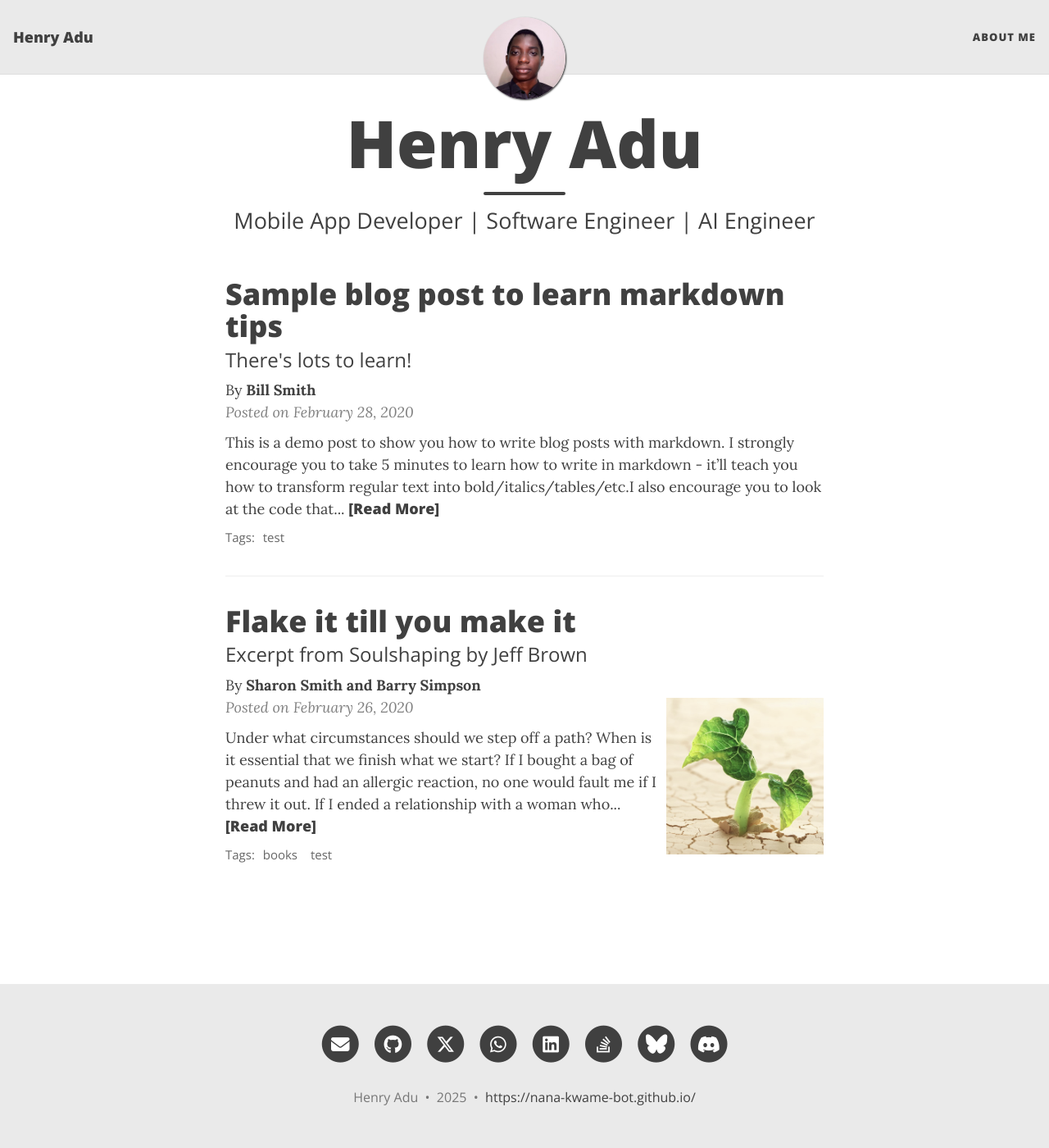
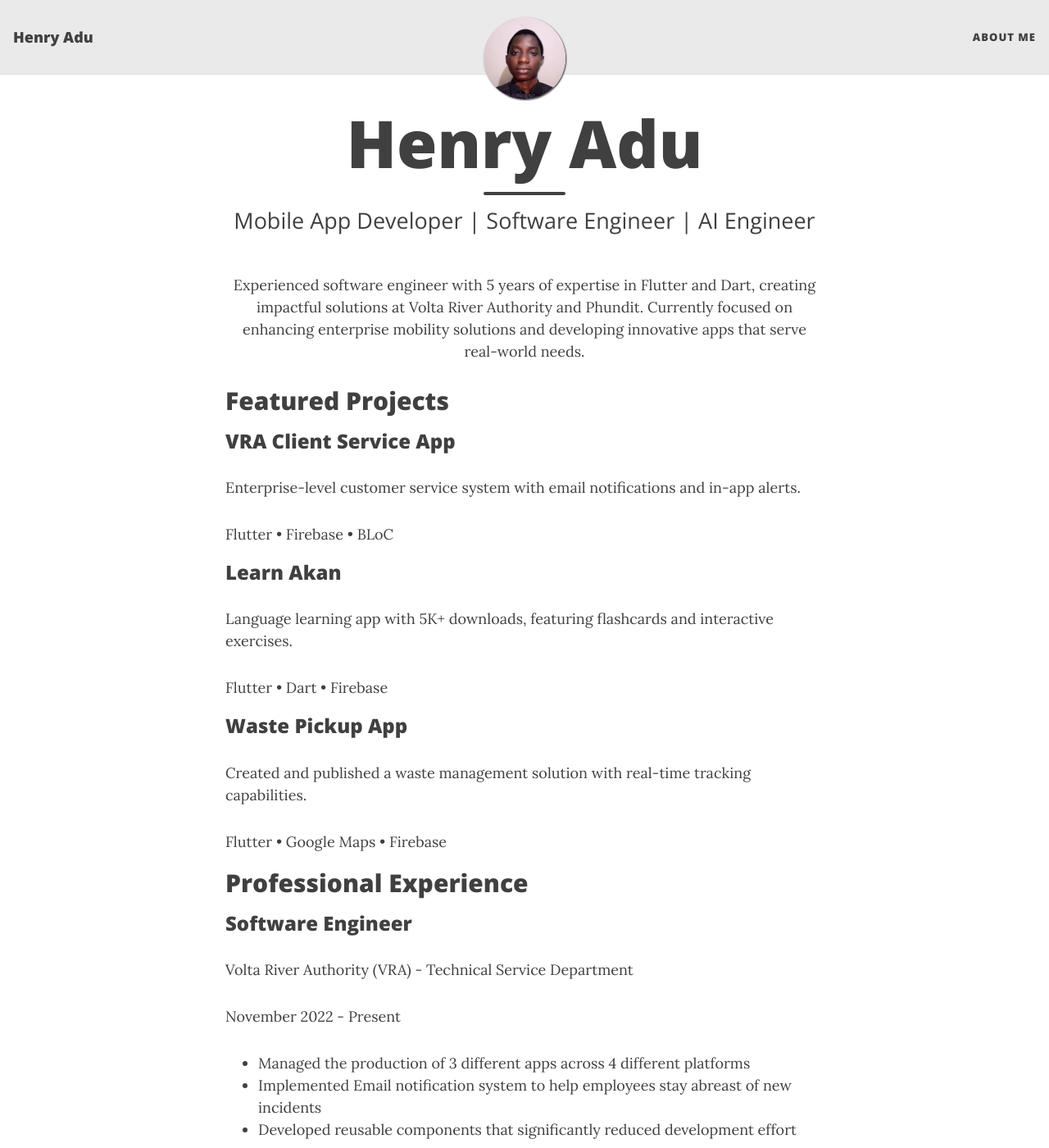
Before and after one commit to Nana-Kwame-bot/Nana-Kwame-bot.github.io, a Jekyll site: the page built from index.html, in a window 1280 px wide and 1400 px high. Shown: the whole window at 82% size. Built offline with Jekyll 4.4.1, drawn with Linux system fonts in a browser that asks for light colours; the list of posts is cut into pages by our own code; some of the changed text lies outside the part shown.

Commit message:
Add professional summary, featured projects, and experience sections to index.html

```diff
--- a/index.html
+++ b/index.html
@@ -3,3 +3,57 @@ layout: home
 title: Henry Adu
 subtitle: Mobile App Developer | Software Engineer | AI Engineer
 ---
+<!-- Hero Section -->
+<section class="hero-section text-center">
+  <p class="professional-summary">
+      Experienced software engineer with 5 years of expertise in Flutter and Dart, creating impactful solutions at Volta River Authority and Phundit. Currently focused on enhancing enterprise mobility solutions and developing innovative apps that serve real-world needs.
+  </p>
+</section>
+
+<!-- Portfolio Section -->
+<section class="portfolio-section">
+  <h2>Featured Projects</h2>
+  <div class="projects-grid">
+      <div class="project-card">
+          <h3>VRA Client Service App</h3>
+          <p>Enterprise-level customer service system with email notifications and in-app alerts.</p>
+          <div class="tech-stack">Flutter • Firebase • BLoC</div>
+      </div>
+      <div class="project-card">
+          <h3>Learn Akan</h3>
+          <p>Language learning app with 5K+ downloads, featuring flashcards and interactive exercises.</p>
+          <div class="tech-stack">Flutter • Dart • Firebase</div>
+      </div>
+      <div class="project-card">
+          <h3>Waste Pickup App</h3>
+          <p>Created and published a waste management solution with real-time tracking capabilities.</p>
+          <div class="tech-stack">Flutter • Google Maps • Firebase</div>
+      </div>
+  </div>
+</section>
+
+<!-- Experience Section -->
+<section class="experience-section">
+  <h2>Professional Experience</h2>
+  <div class="experience-card">
+      <h3>Software Engineer</h3>
+      <p class="company">Volta River Authority (VRA) - Technical Service Department</p>
+      <p class="duration">November 2022 - Present</p>
+      <ul>
+          <li>Managed the production of 3 different apps across 4 different platforms</li>
+          <li>Implemented Email notification system to help employees stay abreast of new incidents</li>
+          <li>Developed reusable components that significantly reduced development effort</li>
+      </ul>
+  </div>
+
+  <div class="experience-card">
+      <h3>Founder and CTO</h3>
+      <p class="company">Sibyl Systems (StartUp)</p>
+      <p class="duration">November 2020 - Present</p>
+      <ul>
+          <li>Launched Learn Akan, a language learning app with 5K+ downloads</li>
+          <li>Implemented comprehensive learning features including flashcards and translation tools</li>
+          <li>Built Sports Scoreboard, a score tracking application</li>
+      </ul>
+  </div>
+</section>
```
